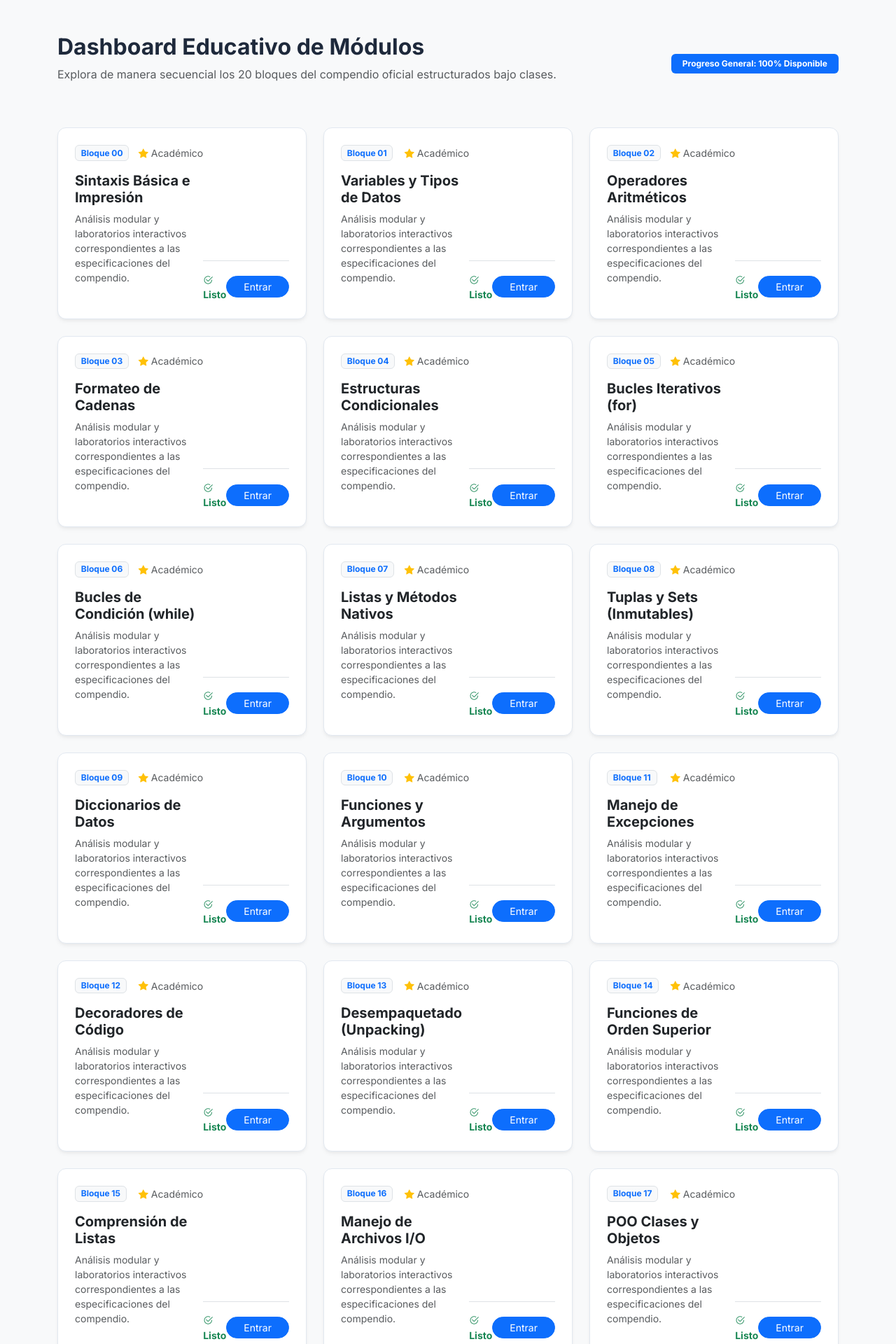
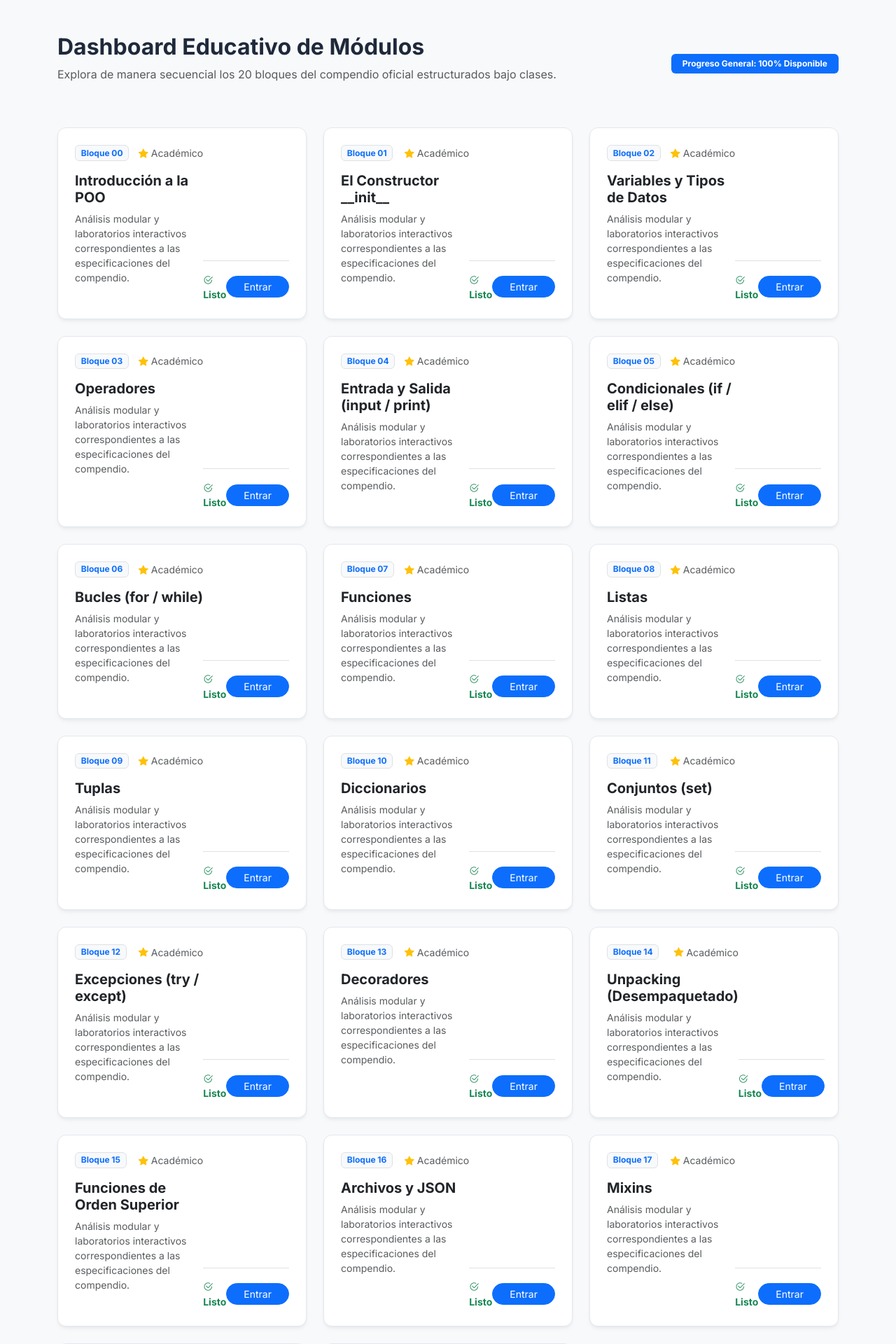
Before and after one commit to Ashley-Dan1/Proyecto_poo, a Python web app: template Bloques en flask/app/templates/ejercicios.html in a window 1280 px wide. Shown: the part 73-1993 px from the top of the page at 70% size. Run offline with Jinja, Linux system fonts and the light colour scheme; the template is opened without the code that fills it, so the values that code supplies are empty.

Commit message:
Update ejercicios.html

```diff
--- a/Bloques en flask/app/templates/ejercicios.html
+++ b/Bloques en flask/app/templates/ejercicios.html
@@ -14,14 +14,28 @@
     </div>
 
     <div class="row g-4">
+        {# Títulos alineados exactamente con el compendio PDF — Bloques 00 a 19 #}
         {% set titulos = [
-            "Sintaxis Básica e Impresión", "Variables y Tipos de Datos", "Operadores Aritméticos",
-            "Formateo de Cadenas", "Estructuras Condicionales", "Bucles Iterativos (for)",
-            "Bucles de Condición (while)", "Listas y Métodos Nativos", "Tuplas y Sets (Inmutables)",
-            "Diccionarios de Datos", "Funciones y Argumentos", "Manejo de Excepciones",
-            "Decoradores de Código", "Desempaquetado (Unpacking)", "Funciones de Orden Superior",
-            "Comprensión de Listas", "Manejo de Archivos I/O", "POO Clases y Objetos",
-            "POO Herencia Avanzada", "POO Encapsulamiento Seguro"
+            "Introducción a la POO",
+            "El Constructor __init__",
+            "Variables y Tipos de Datos",
+            "Operadores",
+            "Entrada y Salida (input / print)",
+            "Condicionales (if / elif / else)",
+            "Bucles (for / while)",
+            "Funciones",
+            "Listas",
+            "Tuplas",
+            "Diccionarios",
+            "Conjuntos (set)",
+            "Excepciones (try / except)",
+            "Decoradores",
+            "Unpacking (Desempaquetado)",
+            "Funciones de Orden Superior",
+            "Archivos y JSON",
+            "Mixins",
+            "Principios de POO y Conceptos Avanzados",
+            "Relaciones UML en Código"
         ] %}
 
         {% for i in range(20) %}
```
